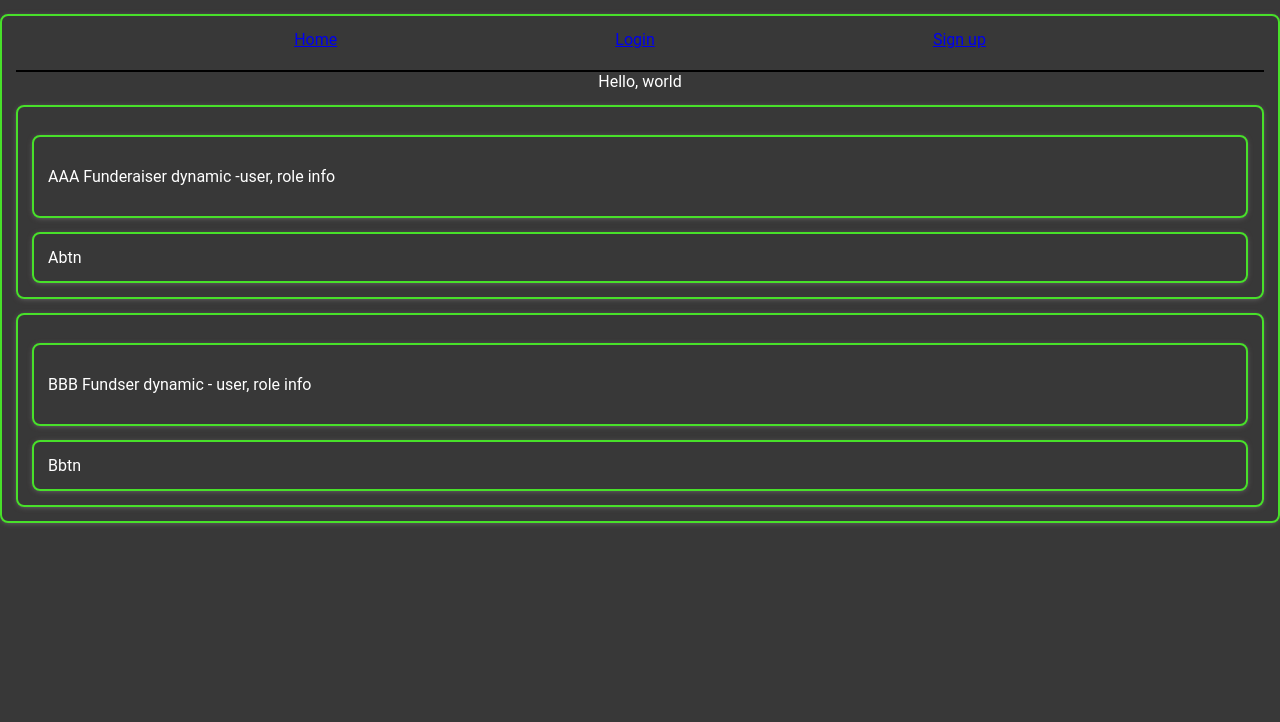
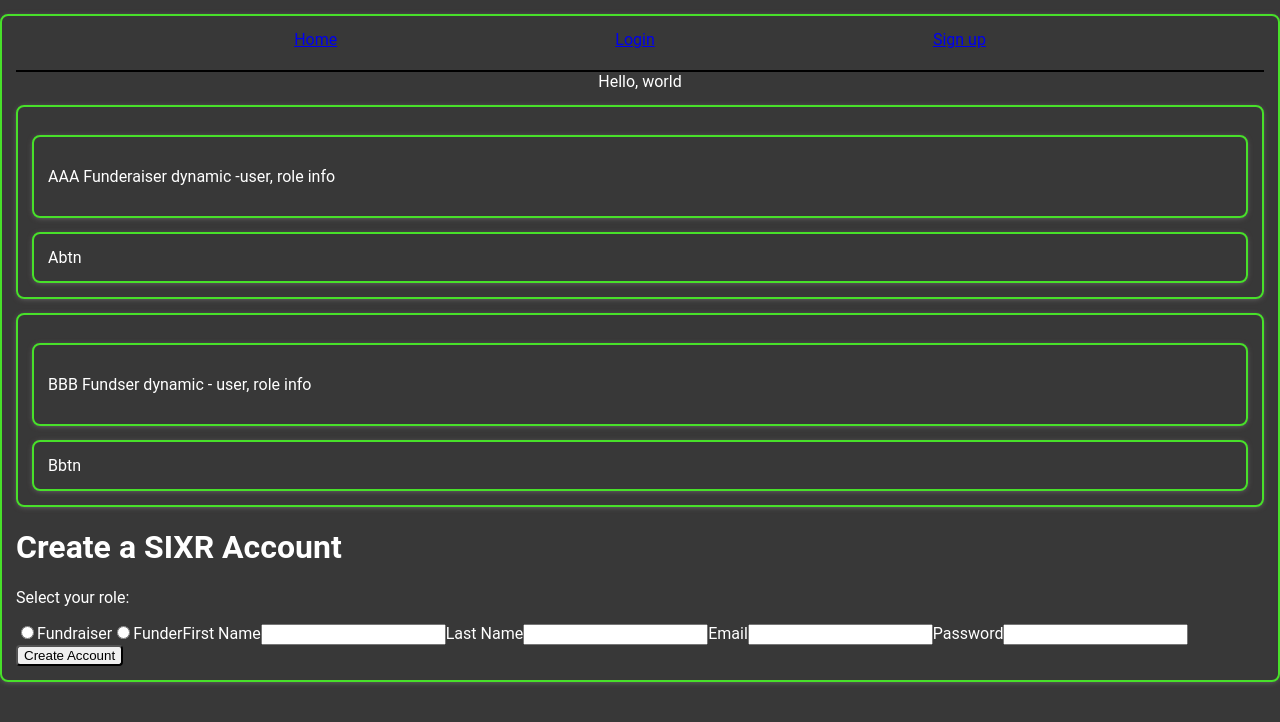
Before and after one commit to s-munro/front-end-1, a React (Create React App) app in the folder vr-funding/: page /signup in a window 1280 px wide. Shown: the top 722 px of the page. Built offline with nearby package versions, Linux system fonts and the light colour scheme.

Commit message:
Rendered input fields to page (without styling or functionality)

```diff
--- a/vr-funding/src/components/Signup.js
+++ b/vr-funding/src/components/Signup.js
@@ -1,7 +1,33 @@
-import React from "react";
+import React from 'react';
 
 const Signup = () => {
-  return <div></div>;
+  return (
+    <div>
+      <h1>Create a SIXR Account</h1>
+      <form>
+        <p>Select your role:</p>
+
+        {/*Radio Button 1: Fundraiser*/}
+        <input type='radio' id='fundraiser' name='role' value='1' />
+        <label for='fundraiser'>Fundraiser</label>
+
+        {/*Radio Button 2: Funder*/}
+        <input type='radio' id='funder' name='role' value='2' />
+        <label for='funder'>Funder</label>
+
+        {/*Text Input Forms Based on API EndPoints: First Name, Last Name, Email, Password*/}
+        <label htmlFor='first_name'>First Name</label>
+        <input id='first_name' type='text'></input>
+        <label htmlFor='last_name'>Last Name</label>
+        <input name='last_name' id='last_name' type='text'></input>
+        <label htmlFor='email'>Email</label>
+        <input name='email' id='email' type='text'></input>
+        <label htmlFor='password'>Password</label>
+        <input name='password' id='password' type='password'></input>
+        <button>Create Account</button>
+      </form>
+    </div>
+  );
 };
 
 export default Signup;
```
